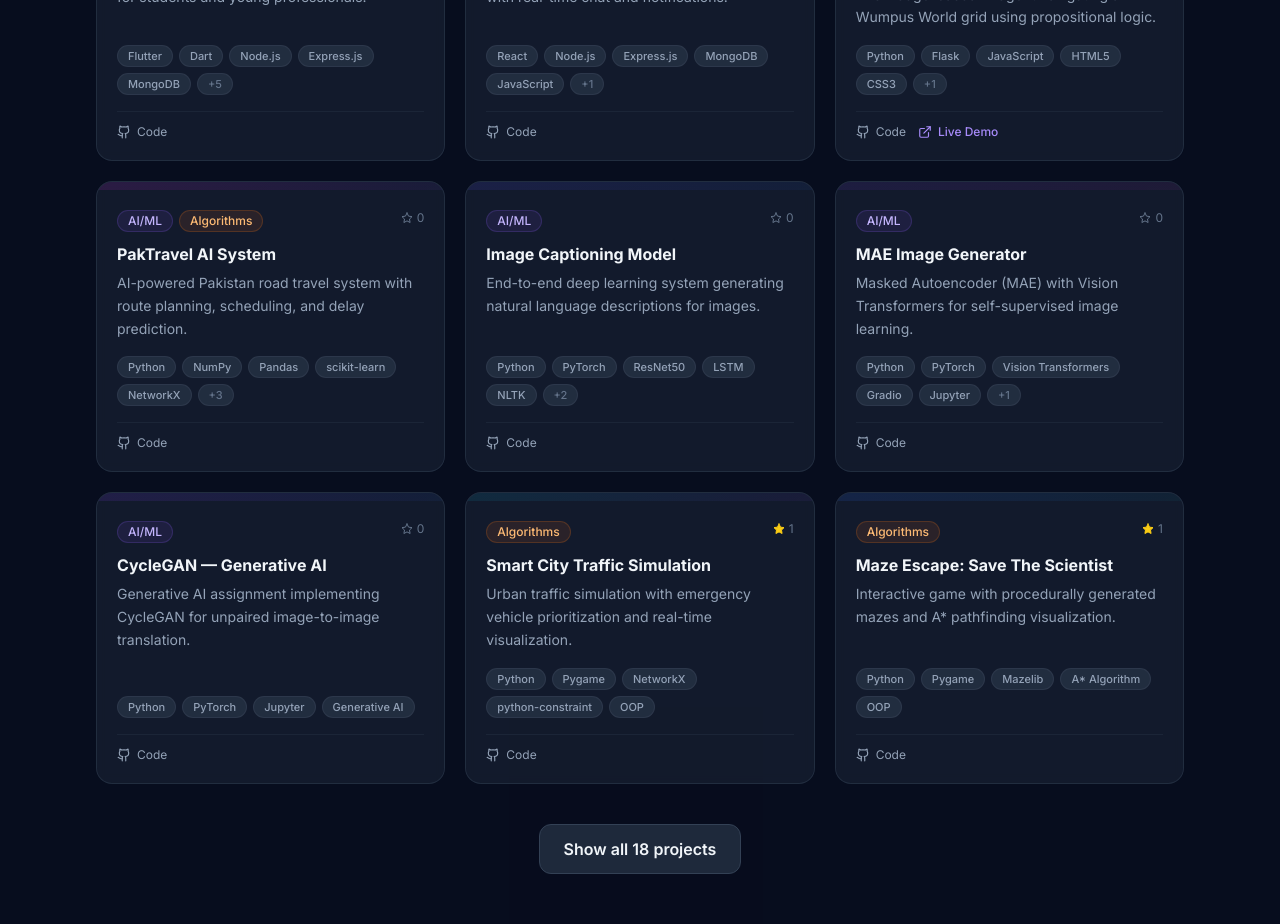
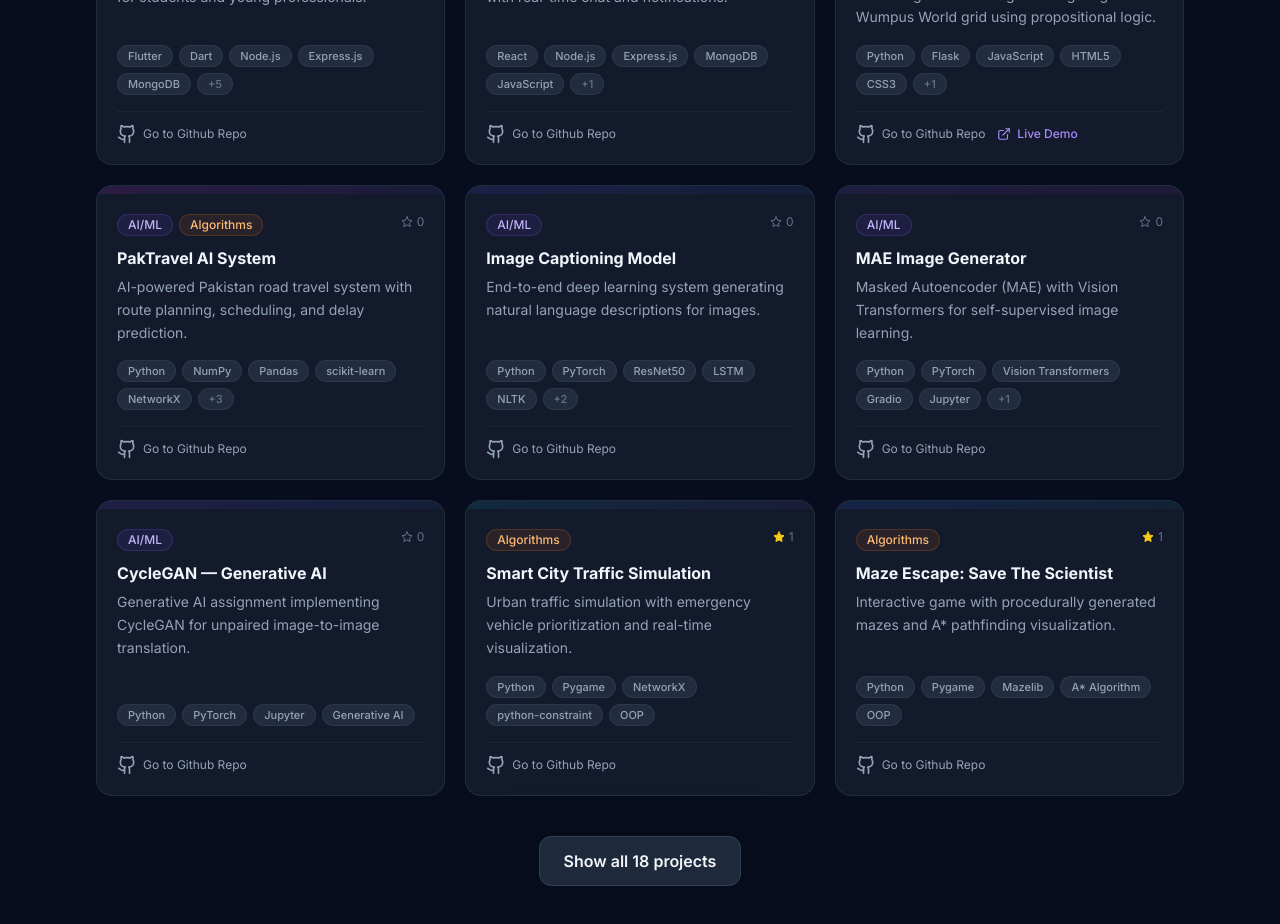
Before and after one commit to rafaysaleem0308/rafey-portfolio, a React (Vite) app: page / in a window 1280 px wide. Shown: the part 4120-5044 px from the top of the page. Built offline with nearby package versions, Linux system fonts and the light colour scheme; no server answers.

Commit message:
Update Projects.tsx

```diff
--- a/src/components/Projects.tsx
+++ b/src/components/Projects.tsx
@@ -218,8 +218,8 @@
             rel="noopener noreferrer"
             className="flex items-center gap-1.5 text-xs text-slate-400 hover:text-slate-100 transition-colors"
           >
-            <Github size={14} />
-            Code
+            <Github size={20} />
+            Go to Github Repo
           </a>
           {project.liveUrl && (
             <a
```
